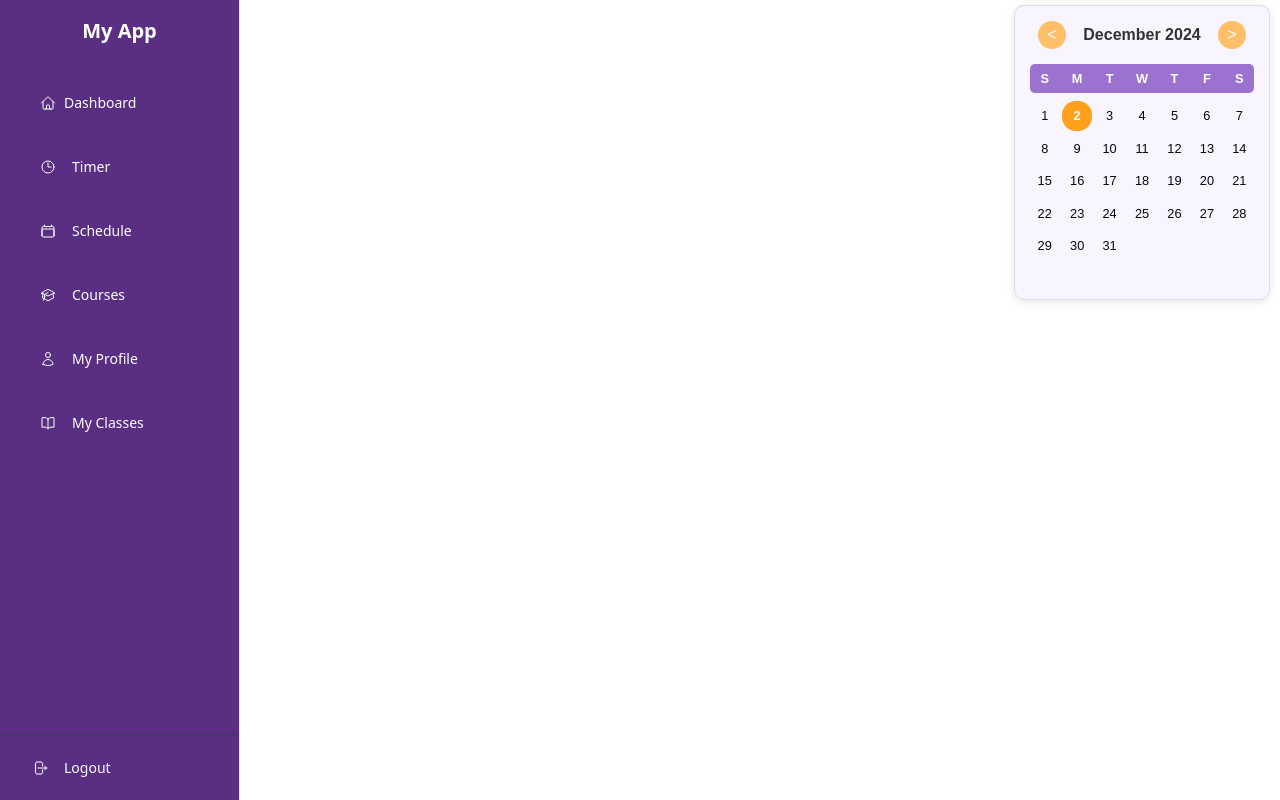
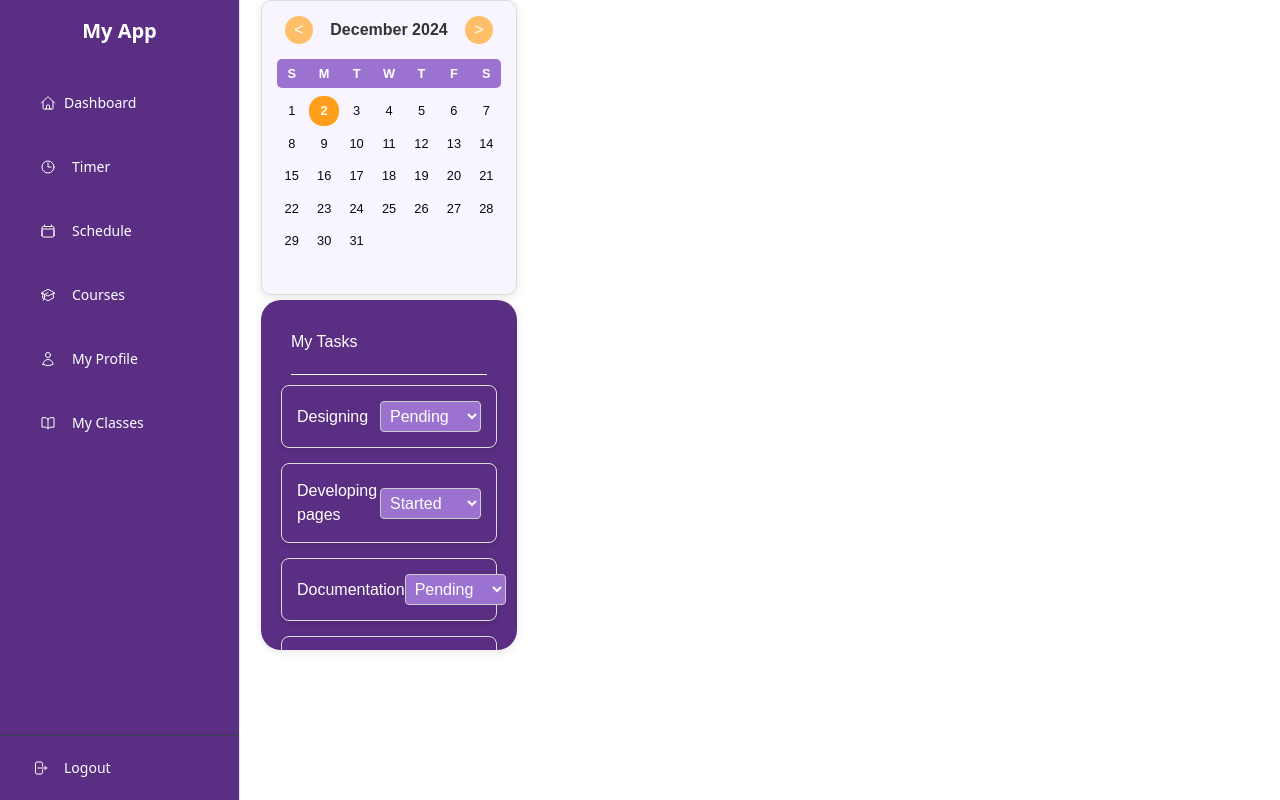
Before and after one commit to Harshita1642/EduTrack, a React (Vite) app in the folder client/: page /StudDash in a window 1280 px wide. Built offline with nearby package versions, Linux system fonts and the light colour scheme.

Commit message:
adjusted student dashboard

```diff
--- a/client/src/components/StudSideBar.jsx
+++ b/client/src/components/StudSideBar.jsx
@@ -7,7 +7,7 @@ import {
   SidebarHeader,
 } from "./ui/sidebar";
 import { Button } from "./ui/button";
-import { Link } from "react-router-dom";
+import { Link ,useNavigate} from "react-router-dom";
 import {
   HomeIcon,
   ClockIcon,
@@ -21,35 +21,40 @@ import s from "../Styles/StudSideBar.module.css";
 
 
 
-const StudSideBar = () => {
+const StudSideBar = ({setTabContent}) => {
+  const navigate=useNavigate();
+  const handleNavigation = () => {
+    navigate('/StudSchedule');
+  };
+  const navigateToOtherComponent = (component) => { setTabContent(component); };
   return (
     <Sidebar className={s["sidebar"]}>
       <SidebarHeader className={s["sidebar-header"]}>My App</SidebarHeader>
       <SidebarContent className={s["sidebar-content"]}>
-        <Link to="/StudDash">
+
         <SidebarGroup className={s["sidebar-group"]}>
-        <Button className={s["sidebar-button"]} variant="ghost" size="sm">
+        <Button className={s["sidebar-button"]} variant="ghost" size="sm" onClick={() => navigateToOtherComponent('StudDashboard')}>
           <HomeIcon />
           <span>Dashboard</span>
         </Button>
         </SidebarGroup>
-        </Link>
-        <Link to="/timer">
+
+
         <SidebarGroup className={s["sidebar-group"]}>
-          <Button className={s["sidebar-button"]} variant="ghost" size="sm">
+          <Button className={s["sidebar-button"]} variant="ghost" size="sm" onClick={() => navigateToOtherComponent('timer')}>
             <ClockIcon className="w-5 h-5 mr-2" />
             Timer
           </Button>
         </SidebarGroup>
-        </Link>
+
         <SidebarGroup className={s["sidebar-group"]}>
-          <Button className={s["sidebar-button"]} variant="ghost" size="sm">
+          <Button className={s["sidebar-button"]} variant="ghost" size="sm" onClick={() => navigateToOtherComponent('Schedule')}>
             <CalendarIcon className="w-5 h-5 mr-2" />
             Schedule
           </Button>
         </SidebarGroup>
         <SidebarGroup className={s["sidebar-group"]}>
-          <Button className={s["sidebar-button"]} variant="ghost" size="sm">
+          <Button className={s["sidebar-button"]} variant="ghost" size="sm" onClick={() => navigateToOtherComponent('Courses')}>
             <AcademicCapIcon className="w-5 h-5 mr-2" /> {/* Courses icon */}
             Courses
           </Button>
--- a/client/src/components/TutSideBar.jsx
+++ b/client/src/components/TutSideBar.jsx
@@ -1,5 +1,3 @@
-
-
 import React from "react";
 import {
   Sidebar,
--- a/client/src/pages/StudDash.jsx
+++ b/client/src/pages/StudDash.jsx
@@ -1,13 +1,38 @@
-import React from "react";
-import StudSideBar from "../components/StudSideBar"; // Adjust path as needed
-import Calendar from "../components/Calendar"
+import React, { useState } from "react";
+import StudSideBar from "../components/StudSideBar";
+import Calendar from "../components/Calendar";
+import PomodoroTimer from "../components/PomodoroTimer";
+import Schedule from "../pages/Schedule";
+import Todo from "../components/Todo";
 
 const StudDashboard = () => {
+  const [tabContent, setTabContent] = useState('StudDashboard');
+
   return (
     <div className="flex">
-      <StudSideBar />
-      <div style={{  position: 'absolute', right: 10, top: 5,  }}>
-        <Calendar />
+      <StudSideBar setTabContent={setTabContent}/>
+      <div >
+        {tabContent === "StudDashboard" && (
+          <div >
+            <div >
+              <Calendar />
+            </div>
+            <div >
+            <Todo/>
+            </div>
+
+          </div>
+        )}
+        {tabContent === "timer" && (
+          <div className="flex-1">
+          <PomodoroTimer />
+        </div>
+        )}
+        {tabContent==="Schedule"&&(
+          <div >
+            <Schedule/>
+          </div>
+        )}
       </div>
     </div>
   );
```
